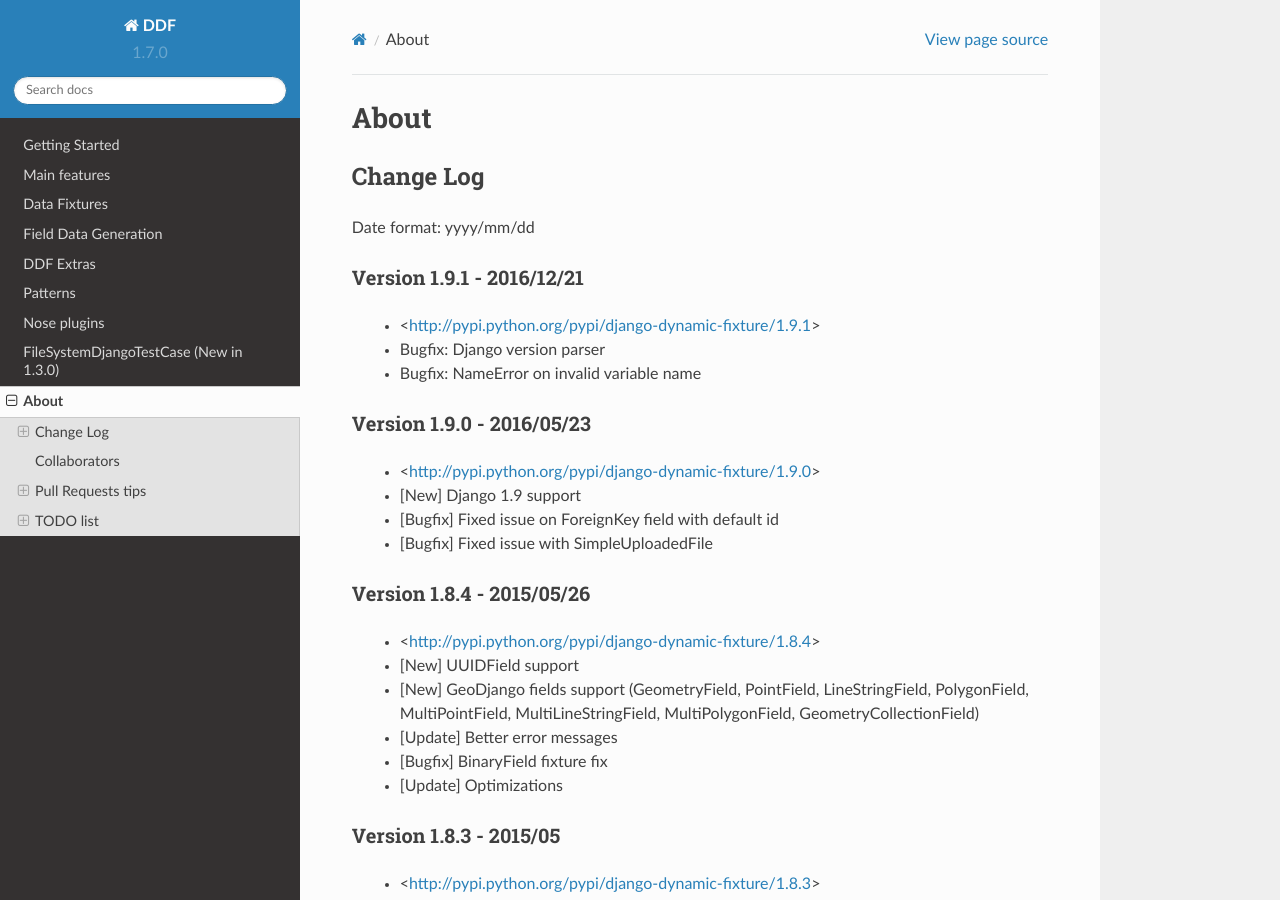
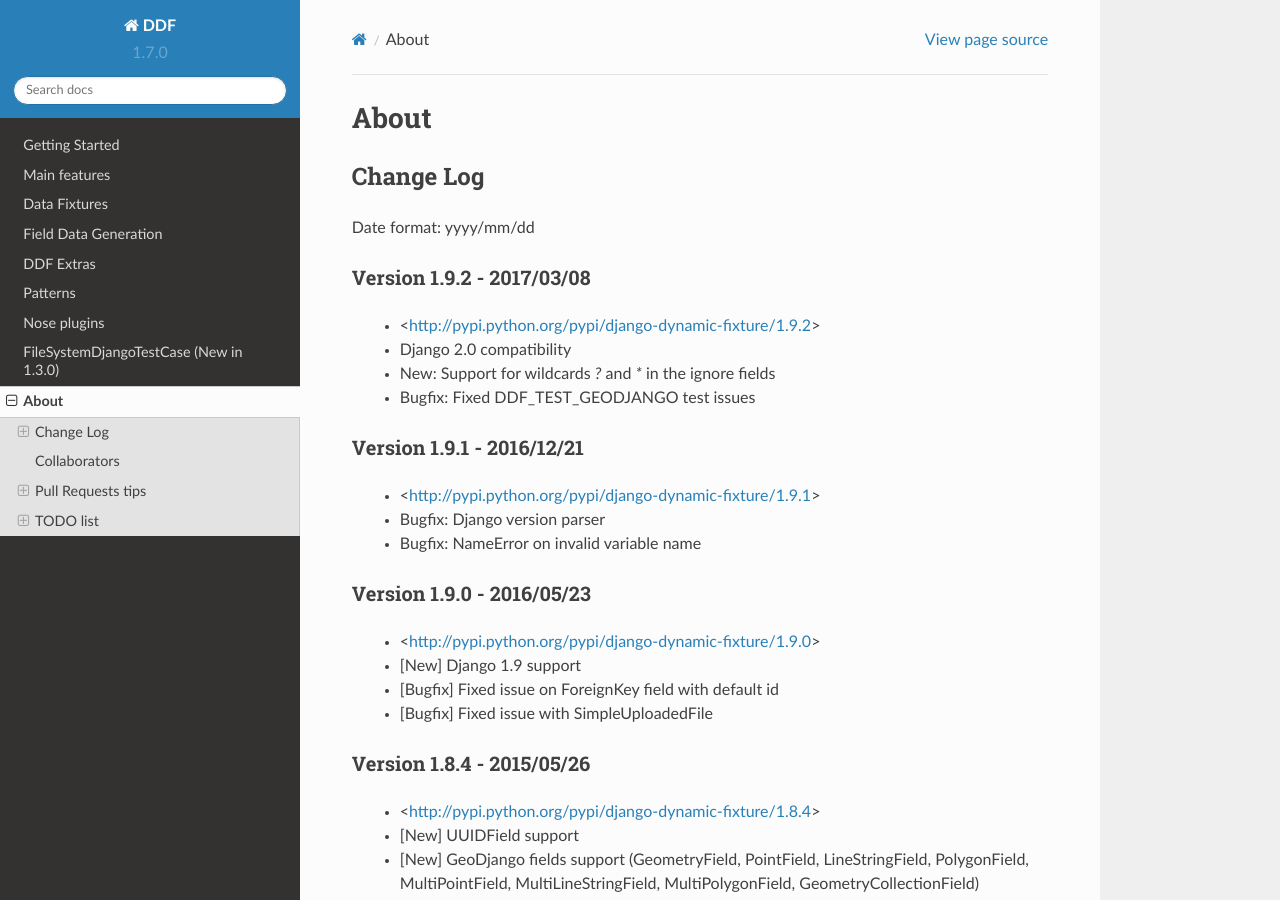
Before and after one commit to paulocheque/django-dynamic-fixture, a Sphinx documentation site: the page built from docs/source/about.rst, in a window 1280 px wide and 900 px high. Built offline with Sphinx 7.4.7 and the Read the Docs theme 2.0.0, drawn with Linux system fonts in a browser that asks for light colours.

```diff
--- a/docs/source/about.rst
+++ b/docs/source/about.rst
@@ -8,6 +8,13 @@ Change Log
 ===============================================================================
 
 Date format: yyyy/mm/dd
+
+Version 1.9.2 - 2017/03/08
+-------------------------------------------------------------------------------
+  * <http://pypi.python.org/pypi/django-dynamic-fixture/1.9.2>
+  * Django 2.0 compatibility
+  * New: Support for wildcards `?` and `*` in the ignore fields
+  * Bugfix: Fixed DDF_TEST_GEODJANGO test issues
 
 Version 1.9.1 - 2016/12/21
 -------------------------------------------------------------------------------
--- a/setup.py
+++ b/setup.py
@@ -14,7 +14,7 @@ from setuptools import setup, find_packages
 # Update version and save
 # Go to 'files' link and upload the file
 
-VERSION = '1.9.1'
+VERSION = '1.9.2'
 
 tests_require = [
     'nose>=1.3.6',
```
Also changed, not shown: 2 other files.
